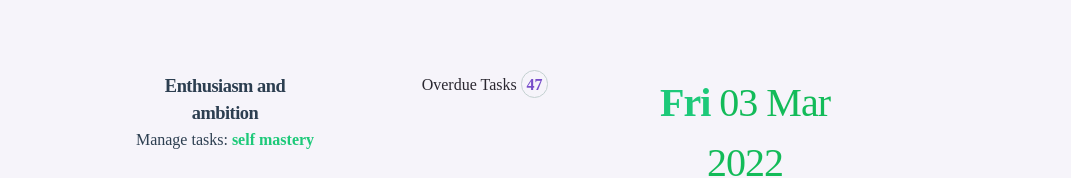
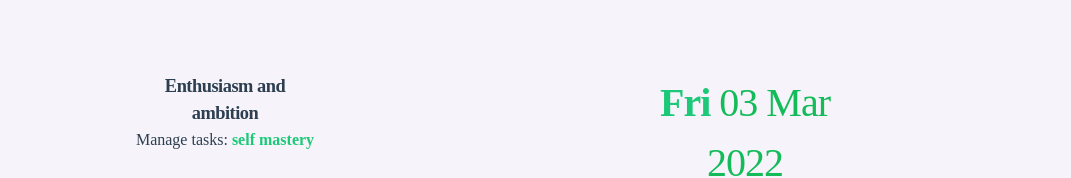
Before and after one commit to kithinga/tudu, a Vue app: page / in a window 1280 px wide. Shown: the part 153-331 px from the top of the page, without its empty margins (155-1226 px from the left). Built offline with nearby package versions, Linux system fonts and the light colour scheme.

Commit message:
commmiting

```diff
--- a/src/assets/css/home.css
+++ b/src/assets/css/home.css
@@ -26,8 +26,7 @@ P {
   letter-spacing: -1px;
   color: rgb(19, 187, 89);
 }
-.reminder {
-}
+
 .rder {
   font-weight: 500;
   color: rgb(42, 39, 48);
@@ -55,10 +54,6 @@ span {
   font-weight: 600;
   font-size: 1.15rem;
   letter-spacing: -0.5px;
-}
-
-.titles {
-  /* background-color:purple; */
 }
 
 .card-row {
--- a/src/views/HomeView.vue
+++ b/src/views/HomeView.vue
@@ -11,7 +11,7 @@
 
         <div class="col-lg-3">
           <div class="reminder">
-            <p class="rder">Overdue Tasks <span class="ress"> 47</span></p>
+            <!-- <p class="rder">Overdue Tasks <span class="ress"> 47</span></p> -->
           </div>
         </div>
 
```
